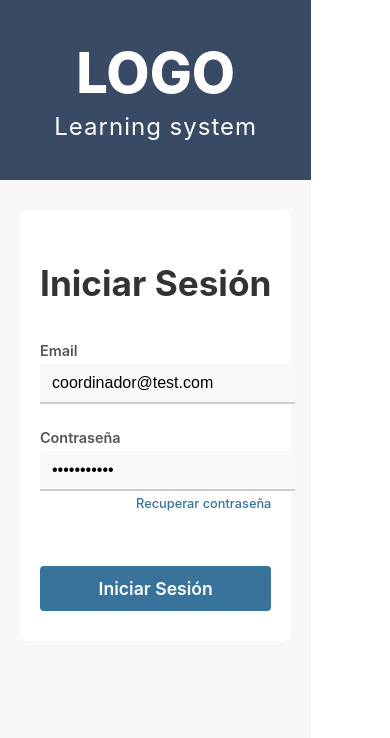
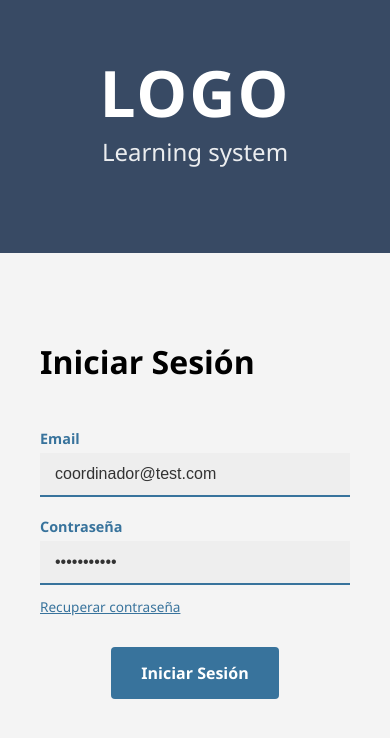
Before and after one commit to Lin-IOIO/HGS-FRONTEND, a React (Vite) app: page /login in a window 390 px wide. Shown: the top 738 px of the page. Built offline with nearby package versions, Linux system fonts and the light colour scheme.

Commit message:
arreglos en el css principal de la página. El sidebar responde al tipo de usuario

```diff
--- a/index.html
+++ b/index.html
@@ -3,6 +3,7 @@
   <head>
     <meta charset="UTF-8" />
     <link rel="icon" type="image/svg+xml" href="/vite.svg" />
+    <link rel="stylesheet" href="https://cdnjs.cloudflare.com/ajax/libs/font-awesome/6.0.0/css/all.min.css">
     <meta name="viewport" content="width=device-width, initial-scale=1.0" />
     <title>hgs-frontend</title>
   </head>
--- a/src/componentes/Comun/Header.jsx
+++ b/src/componentes/Comun/Header.jsx
@@ -18,10 +18,6 @@ const Header = () => {
 
     return (
         <header className="header">
-            <div className="header-brand-logo">
-                {/* Ícono de la aplicación o logo */}
-                <i className="fas fa-school"></i>
-            </div>
             <div className="header-welcome-message">
                 <h1>{getSaludo()}</h1>
             </div>
--- a/src/componentes/Comun/sideBar.jsx
+++ b/src/componentes/Comun/sideBar.jsx
@@ -3,26 +3,49 @@ import { useAuth } from '../../contexto/conAutenticacion';
 import { NavLink } from 'react-router-dom';
 import './SideBar.css';
 
-// Estructura de navegación basada en la imagen (para el rol de Admin/Secretario)
-const navItems = [
+// (Tus constantes ITEMS_ADMIN e ITEMS_COORDINADOR siguen aquí igual que antes...)
+const ITEMS_ADMIN = [
     { name: 'Inicio', path: '/admin/inicio', icon: 'fas fa-home' },
     { name: 'Cursos', path: '/admin/cursos', icon: 'fas fa-graduation-cap' },
-    { name: 'Usuarios', path: '/admin/usuarios', icon: 'fas fa-users' },, // Para GestionUsuarios
+    { name: 'Usuarios', path: '/admin/usuarios', icon: 'fas fa-users' },
 ];
+
+const ITEMS_COORDINADOR = [
+    { name: 'Inicio', path: '/coordinador/inicio', icon: 'fas fa-home' },
+];
+
 
 const SideBar = () => {
     const { user } = useAuth();
 
-    // Aquí podrías agregar lógica para cambiar 'navItems' basado en user.rol
-    // Por ejemplo: if (user.rol === 'Profesor') { usar otro array de enlaces }
+    // Lógica de selección de menú (igual que antes)
+    let navItemsToRender = [];
+    if (user) {
+        const rol = user.rol.toLowerCase();
+        if (rol === 'admin' || rol === 'secretario') {
+            navItemsToRender = ITEMS_ADMIN;
+        } else if (rol === 'coordinador') {
+            navItemsToRender = ITEMS_COORDINADOR;
+        }
+    }
 
     return (
         <nav className="sidebar">
+            {/* --- NUEVA SECCIÓN: PERFIL --- */}
+            <div className="sidebar-profile-section">
+                {/* Icono grande de usuario */}
+                <i className="fas fa-user-circle profile-main-icon"></i>
+                {/* Línea divisoria */}
+                <div className="profile-separator"></div>
+            </div>
+
+            {/* --- SECCIÓN DEL MENÚ (Ligeramente modificada) --- */}
             <ul className="sidebar-menu">
-                {navItems.map((item) => (
-                    <li key={item.name} className="sidebar-item">
+                {navItemsToRender.map((item) => (
+                    <li key={item.path} className="sidebar-item">
                         <NavLink
                             to={item.path}
+                            // Quitamos la lógica de 'active' compleja por ahora para limpiar el diseño
                             className={({ isActive }) =>
                                 isActive ? 'sidebar-link active' : 'sidebar-link'
                             }
--- a/src/paginas/Admin/FormCrearCursos.jsx
+++ b/src/paginas/Admin/FormCrearCursos.jsx
@@ -64,7 +64,7 @@ const FormCrearCursos = ({ alEnviarCurso, alCancelar }) => {
                 </div>
 
                 <div className="form-action-area-curso">
-                    <Boton type="submit" className="btn-guardar">
+                    <Boton type="submit" className="ui-boton-principal">
                         Guardar
                     </Boton>
                 </div>
--- a/src/paginas/Admin/GestionMaterias.jsx
+++ b/src/paginas/Admin/GestionMaterias.jsx
@@ -50,7 +50,7 @@ const GestionMaterias = () => {
 
                     {/* Botón '+ Nueva Materia' */}
                     <Boton onClick={() => setIsCreating(true)} className="ui-boton-principal">
-                        <i className="fas fa-plus"></i> + Nueva Materia
+                        <i className="fas fa-plus"></i>  Nueva Materia
                     </Boton>
                 </div>
 
--- a/src/paginas/Admin/InicioCursos.jsx
+++ b/src/paginas/Admin/InicioCursos.jsx
@@ -38,7 +38,7 @@ const InicioCursos = ({ alCrearCurso }) => {
                     onClick={() => setIsCreating(true)}
                     className="ui-boton-principal"
                 >
-                    <i className="fas fa-plus"></i>+ Nuevo Curso
+                    <i className="fas fa-plus"></i>  Nuevo Curso
                 </Boton>
             </header>
 
--- a/src/paginas/Login/LoginPage.css
+++ b/src/paginas/Login/LoginPage.css
@@ -1,169 +1,183 @@
-                    .login-container {
-                        display: flex;
-                        min-height: 100vh;
-                        width: 100%;
-                        font-family: 'Inter', sans-serif;
-                        background-color: #f7f7f7;
+html, body, #root {
+    height: 100%;
+    margin: 0;
+    padding: 0;
+    font-family: 'Segoe UI', Tahoma, Geneva, Verdana, sans-serif;
 }
 
-                    /* Barra lateral azul oscura (40% de ancho) */
-                    .sidebar-brand {
-                        flex: 0 0 40%;
-                        background-color: #384A64;
-                        color: white;
+/* Contenedor Principal: Ocupa toda la pantalla y tiene el fondo azul */
+.login-page-container {
     display: flex;
-                        flex-direction: column;
+    width: 100vw;
+    height: 100vh;
+    background-color: #384A64; /* El azul oscuro principal */
+    overflow: hidden;
+}
+
+/* --- SECCIÓN IZQUIERDA (LOGO) --- */
+.left-section {
+    flex: 1; /* Ocupa el 50% del espacio (o ajusta flex-basis si quieres menos) */
+    display: flex;
     justify-content: center;
     align-items: center;
-                        padding: 20px;
+    color: white;
+}
+
+.brand-content {
     text-align: center;
 }
 
-                    .logo-section {
-                        display: flex;
-                        flex-direction: column;
-                        align-items: center;
+.brand-logo {
+    font-size: 4rem;
+    font-weight: 800;
+    margin: 0;
+    letter-spacing: 2px;
+    line-height: 1;
 }
 
-                    .logo-text-main {
-                        font-size: 3.5rem;
-                        font-weight: 800;
-                        margin-bottom: 5px;
+.brand-subtitle {
+    font-size: 1.5rem;
+    margin-top: 10px;
+    font-weight: 400;
+    opacity: 0.9;
 }
 
-                    .logo-text-sub {
-                        font-size: 1.5rem;
-                        font-weight: 400;
-                        letter-spacing: 1px;
-                    }
-
-                    /* Contenedor del formulario (60% de ancho) */
-                    .login-form-wrapper {
-                        flex: 0 0 60%;
+/* --- SECCIÓN DERECHA (FORMULARIO) --- */
+.right-section {
+    flex: 1; /* Ocupa el otro 50% */
     display: flex;
     justify-content: center;
     align-items: center;
     padding: 20px;
 }
 
+/* Tarjeta blanca flotante */
 .login-card {
-                        background: white;
-                        padding: 40px;
-                        border-radius: 8px;
-                        box-shadow: 0 10px 25px rgba(0, 0, 0, 0.1);
+    background-color: white;
     width: 100%;
-                        max-width: 400px;
+    max-width: 450px; /* Ancho máximo de la tarjeta */
+    padding: 50px;
+    /* Borde levemente redondeado, no mucho como pediste */
+    border-radius: 2px;
+    box-shadow: 0 4px 15px rgba(0,0,0,0.2);
+    height: 450px;
 }
 
-                    .login-title {
-                        font-size: 2.2rem;
+.form-title {
+    color: #000;
+    font-size: 2rem;
+    margin-bottom: 46px;
     font-weight: 700;
-                        margin-bottom: 40px;
-                        color: #333;
     text-align: left;
 }
 
-                    /* ------------------------------------------------------------------- */
-                    /* Formulario y Campos */
-                    /* ------------------------------------------------------------------- */
+/* --- INPUTS (Estilo gris plano) --- */
+.input-group {
+    margin-bottom: 20px;
+}
 
-                    .form-group {
-                        margin-bottom: 25px;
+.input-group label {
+    display: block;
+    color: #38739C; /* Azul para los labels */
+    font-weight: 600;
+    font-size: 0.9rem;
+    margin-bottom: 5px;
     text-align: left;
 }
 
-                    .form-group label {
-                        display: block;
-                        font-size: 0.9em;
-                        font-weight: 600;
-                        color: #555;
-                        margin-bottom: 5px;
+.input-group input {
+    width: 100%;
+    padding: 12px 15px;
+    /* Color de fondo gris claro, idéntico a la imagen referencia */
+    background-color: #EEEEEE;
+    border: none;
+    /* Solo borde inferior sutil */
+    border-bottom: 2px solid #38739C;
+    font-size: 1rem;
+    color: #333;
+    box-sizing: border-box; /* Asegura que el padding no rompa el ancho */
+    outline: none;
 }
 
-                    .form-group input {
-                        width: 100%;
-                        padding: 10px 12px;
-                        font-size: 1em;
-                        border: none;
-                        border-bottom: 2px solid #ccc;
-                        transition: border-bottom-color 0.3s;
-                        outline: none;
-                        background-color: #f9f9f9;
-                        border-radius: 4px 4px 0 0;
+.input-group input::placeholder {
+    color: #999;
 }
 
-                    .form-group input:focus {
+.input-group input:focus {
+    background-color: #e0e0e0; /* Un poco más oscuro al hacer foco */
+}
+
+/* --- LINK RECUPERAR --- */
+.forgot-password-container {
+    text-align: left;
+    margin-top: -10px;
+    margin-bottom: 30px;
+}
+
+.forgot-link {
+    color: #38739C;
+    font-size: 0.85rem;
+    text-decoration: underline;
+}
+
+.forgot-link:hover {
     border-bottom-color: #38739C;
 }
 
-                    .forgot-password {
-                        display: block;
-                        text-align: right;
-                        font-size: 0.8em;
-                        color: #38739C;
-                        text-decoration: none;
-                        margin-top: 5px;
+/* --- BOTÓN --- */
+.submit-btn {
+    width: 100%;
+    background-color: #38739C; /* Azul del botón */
+    color: white;
+    font-size: 1rem;
+    font-weight: 600;
+    padding: 12px;
+    border: none;
+    border-radius: 4px; /* Poco redondeado */
+    cursor: pointer;
+    transition: background-color 0.2s;
 }
 
-                    .forgot-password:hover {
-                        text-decoration: underline;
+.submit-btn:hover {
+    background-color: #2b5a7a;
 }
 
-                    /* Estilo del Botón 'Iniciar Sesión' */
-                    .btn-login {
-                        width: 100%;
-                        background-color: #38739C;
-                        color: white;
-                        border: none;
-                        padding: 12px 20px;
-                        font-size: 1.1em;
-                        font-weight: 600;
-                        border-radius: 4px;
-                        cursor: pointer;
-                        transition: background-color 0.3s, opacity 0.3s;
-                        margin-top: 30px;
+.submit-btn:disabled {
+    background-color: #ccc;
+    cursor: not-allowed;
 }
 
-                    .btn-login:hover:not(:disabled) {
-                        background-color: #2e5f83;
+/* Mensaje de error */
+.error-message {
+    color: #d32f2f;
+    background-color: #ffebee;
+    padding: 10px;
+    margin-bottom: 20px;
+    text-align: center;
+    font-size: 0.9rem;
+    border-radius: 4px;
 }
 
-                    .btn-login:disabled {
-                        background-color: #a0a0a0;
-                        cursor: not-allowed;
-                        opacity: 0.7;
-                    }
-
-                    .error-message {
-                        color: #f44336;
-                        margin-top: 15px;
-                        font-size: 0.9em;
-                        text-align: center;
-                    }
-
-                    /* ------------------------------------------------------------------- */
-                    /* Adaptabilidad Móvil */
-                    /* ------------------------------------------------------------------- */
-
+/* --- RESPONSIVE (Móvil) --- */
 @media (max-width: 768px) {
-                        .login-container {
+    .login-page-container {
         flex-direction: column;
     }
 
-                        .sidebar-brand {
-                            flex: none;
-                            height: 150px;
-                            padding: 15px;
+    .left-section {
+        flex: 0 0 30%; /* El logo ocupa el 30% superior en móvil */
     }
 
-                        .login-form-wrapper {
-                            flex: none;
-                            min-height: auto;
-                            padding: 30px 20px;
+    .right-section {
+        flex: 1;
+        background-color: #f4f4f4; /* Fondo claro para la parte del form en móvil, opcional */
+        align-items: flex-start; /* Formulario sube un poco */
+        padding-top: 40px;
     }
 
     .login-card {
-                            padding: 30px 20px;
         box-shadow: none;
+        padding: 20px;
+        background-color: transparent; /* Se funde en móvil o mantenlo white */
     }
 }
--- a/src/paginas/Login/LoginPage.jsx
+++ b/src/paginas/Login/LoginPage.jsx
@@ -1,25 +1,18 @@
 import React, { useState } from 'react';
 import { useNavigate } from 'react-router-dom';
-import axios from 'axios';
-import { useAuth } from '../../contexto/conAutenticacion'; // Importar useAuth
-import Input from '../../componentes/UI/Input';
+import { useAuth } from '../../contexto/conAutenticacion'; // Asegúrate que la ruta sea correcta
 import Boton from '../../componentes/UI/Boton';
 import './LoginPage.css';
 
-const API_BASE_URL = 'http://tu-backend.com/api';
-
+// --- Configuración de Simulación ---
 const simularLoginAPI = async (email, password) => {
-    // Aquí es donde harías tu llamada con Axios:
-    // const response = await axios.post(`${API_BASE_URL}/login`, { email, password });
-
-    // --- Lógica simulada de tu API para fines de demostración ---
+    // Simulación de espera de red
     await new Promise(resolve => setTimeout(resolve, 1000));
 
     if (email === 'coordinador@test.com' && password === 'password123') {
         return {
             success: true,
             token: 'jwt-coordinador-token-12345',
-            // NUEVO: Añadimos un campo de nombre completo para el contexto
             user: { role: 'coordinador', nombre: 'José Román', apellido: 'Giaccomo' }
         };
     }
@@ -40,56 +33,44 @@ const simularLoginAPI = async (email, password) => {
         };
     }
 
-    // Falla de autenticación
     throw new Error('Credenciales inválidas');
 };
-// --------------------------------------------------------
 
-
-// --- Mapeo de Roles y Redirecciones ---
 const ROLE_REDIRECTS = {
     'coordinador': '/coordinador/inicio',
     'docente': '/docente/inicio',
     'admin': '/admin/inicio',
 };
 
+// --- Componente Principal ---
 const LoginPage = () => {
     const [email, setEmail] = useState('coordinador@test.com');
     const [password, setPassword] = useState('password123');
     const [error, setError] = useState('');
     const [isLoading, setIsLoading] = useState(false);
     const navigate = useNavigate();
-    // NUEVO: Usar el hook de autenticación
     const { login } = useAuth();
 
     const handleLogin = async (e) => {
         e.preventDefault();
-
         setIsLoading(true);
         setError('');
 
         try {
-            // 1. Llamada a tu API de Backend
             const response = await simularLoginAPI(email, password);
-
             const role = response.user.role;
             const token = response.token;
 
-            // 2. Guardar el token
             localStorage.setItem('authToken', token);
 
-            // 3. **CLAVE: Llama a la función 'login' del contexto**
-            // Se transforma el rol a mayúscula inicial para coincidir con el Contexto/RutaProtegida
             const roleForContext = role.charAt(0).toUpperCase() + role.slice(1);
 
-            // Le pasamos el rol y el nombre/apellido del usuario al contexto
             login({
                 rol: roleForContext,
                 nombre: response.user.nombre,
                 apellido: response.user.apellido,
             });
 
-            // 4. Redireccionar basado en el rol (usando el rol en minúsculas)
             const redirectPath = ROLE_REDIRECTS[role];
 
             if (redirectPath) {
@@ -102,70 +83,65 @@ const LoginPage = () => {
         } catch (err) {
             console.error("Error de inicio de sesión:", err);
             setError(err.message || 'Error desconocido al iniciar sesión.');
-
         } finally {
             setIsLoading(false);
         }
     };
 
     return (
-        <div className="login-container">
-            {/* Barra lateral azul oscura (Diseño de la izquierda) */}
-            <div className="sidebar-brand">
-                <div className="logo-section">
-                    <span className="logo-text-main">LOGO</span>
-                    <span className="logo-text-sub">Learning system</span>
+        <div className="login-page-container">
+
+            {/* SECCIÓN IZQUIERDA: LOGO */}
+            <div className="left-section">
+                <div className="brand-content">
+                    <h1 className="brand-logo">LOGO</h1>
+                    <p className="brand-subtitle">Learning system</p>
                 </div>
             </div>
 
-            {/* Contenedor del formulario (Diseño de la derecha) */}
-            <div className="login-form-wrapper">
+            {/* SECCIÓN DERECHA: FORMULARIO */}
+            <div className="right-section">
                 <div className="login-card">
-                    <h1 className="login-title">Iniciar Sesión</h1>
+                    <h2 className="form-title">Iniciar Sesión</h2>
 
-                    <form onSubmit={handleLogin} className="login-form">
-
-                        {/* Campo de Email */}
-                        <div className="form-group">
+                    <form onSubmit={handleLogin}>
+                        <div className="input-group">
                             <label htmlFor="email">Email</label>
                             <input
                                 id="email"
                                 type="email"
-                                placeholder="Email (coordinador@test.com)"
+                                placeholder="Email"
                                 value={email}
                                 onChange={(e) => setEmail(e.target.value)}
                                 required
                             />
                         </div>
 
-                        {/* Campo de Contraseña */}
-                        <div className="form-group">
+                        <div className="input-group">
                             <label htmlFor="password">Contraseña</label>
                             <input
                                 id="password"
                                 type="password"
-                                placeholder="Contraseña (password123)"
+                                placeholder="Contraseña"
                                 value={password}
                                 onChange={(e) => setPassword(e.target.value)}
                                 required
                             />
-                            <a href="#" className="forgot-password">Recuperar contraseña</a>
                         </div>
 
-                        {/* Mensaje de Error */}
-                        {error && <p className="error-message">{error}</p>}
+                        <div className="forgot-password-container">
+                            <a href="#" className="forgot-link">Recuperar contraseña</a>
+                        </div>
 
-                        {/* Botón de Inicio de Sesión */}
-                        <button
-                            type="submit"
-                            className="btn-login"
-                            disabled={isLoading}
-                        >
+                        {error && <div className="error-message">{error}</div>}
+
+                        <button type="submit" className="ui-boton-principal" disabled={isLoading}>
                             {isLoading ? 'Cargando...' : 'Iniciar Sesión'}
                         </button>
                     </form>
                 </div>
             </div>
+
         </div>
     );
 };
```
Also changed, not shown: src/componentes/Comun/DisposicionPrincipal.css (+23 -9 lines), src/componentes/Comun/Header.css (+31 -14 lines), src/componentes/Comun/sideBar.css (+62 -16 lines). Lines whose indentation alone changed are shown as unchanged.
